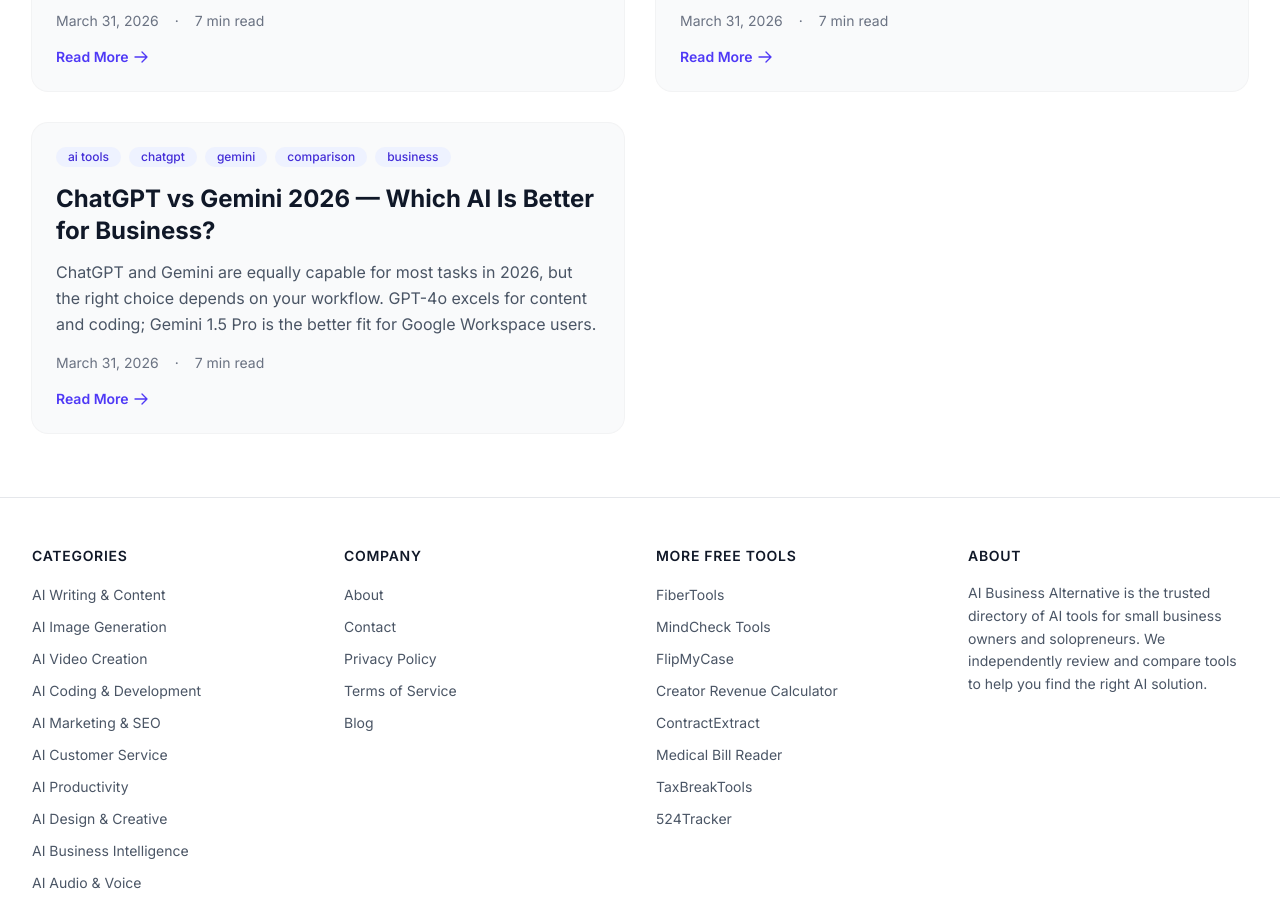
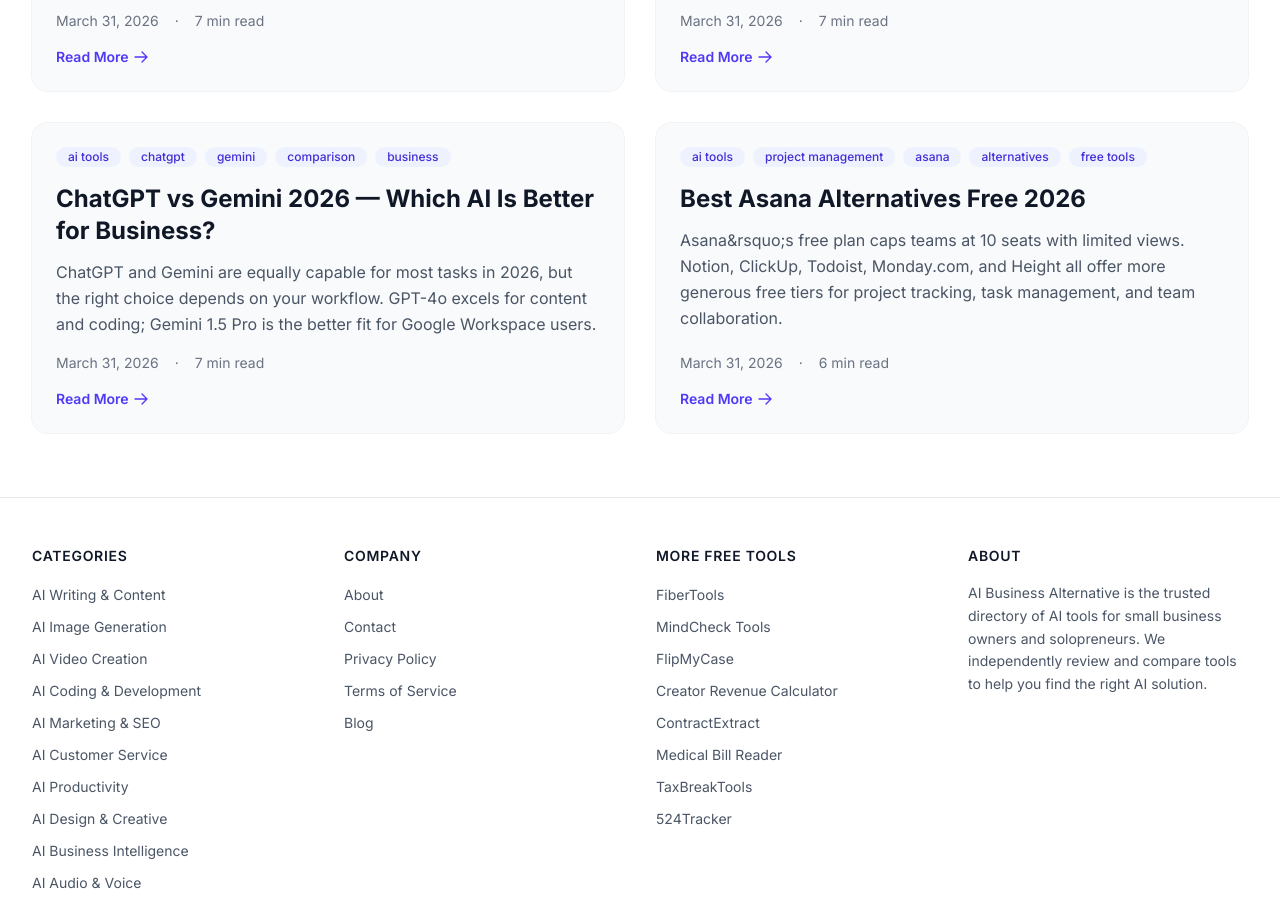
Before and after one commit to raiderj77/aibusinessalternative, a Next.js app: page /blog in a window 1280 px wide. Shown: the part 4560-5467 px from the top of the page. Built offline with nearby package versions, Linux system fonts and the light colour scheme.

Commit message:
feat: add asana-alternatives-free-2026 (score 75)

```diff
--- a/src/data/blog.ts
+++ b/src/data/blog.ts
@@ -2350,6 +2350,109 @@
 <div class="cta-box">
 <p><strong>Continue Your Research:</strong> For another perspective, read our comparison of <a href="/blog/chatgpt-vs-claude-2026">ChatGPT vs Claude in 2026</a>, or explore a wider field in our guide to <a href="/blog/chatgpt-alternatives-business-2026">business AI alternatives for 2026</a>. You can test Gemini&apos;s capabilities directly at <a href="https://gemini.google.com" rel="noopener noreferrer" target="_blank">gemini.google.com</a>.</p>
 </div>`
+  },
+  {
+    slug: 'asana-alternatives-free-2026',
+    title: 'Best Asana Alternatives Free 2026',
+    excerpt:
+      'Asana&rsquo;s free plan caps teams at 10 seats with limited views. Notion, ClickUp, Todoist, Monday.com, and Height all offer more generous free tiers for project tracking, task management, and team collaboration.',
+    publishedAt: '2026-03-31',
+    updatedAt: '2026-03-31',
+    readTime: '6 min read',
+    tags: ['ai-tools', 'project-management', 'asana', 'alternatives', 'free-tools'],
+    content: `
+<p>Choosing the right project management tool is critical for team productivity, but budget constraints often lead organizations to seek robust free plans. Asana&apos;s free tier is a capable entry point, but its limitations in views, automation, and team size can prompt a search for alternatives. Asana&rsquo;s free plan limits teams to 10 seats with basic task views. In 2026, Notion, ClickUp, Todoist, Monday.</p>
+
+<h2>What Asana Offers and Where Free Plans Fall Short</h2>
+<p>Asana&apos;s free plan provides a solid foundation for basic task and project management. It supports up to 15 collaborators, offers list, board, and calendar views, and allows for unlimited tasks and projects. However, its free tier lacks timeline views, advanced reporting, custom fields, and meaningful workflow automation. The 15-user cap can be restrictive for growing teams or organizations that need to involve occasional stakeholders. Furthermore, access to portfolio management and admin controls are reserved for paid tiers. For teams that require more granular automation, multiple viewing methodologies, or a higher user limit, these constraints make exploring other free options a necessary step.</p>
+
+<h2>Best Free Asana Alternatives in 2026</h2>
+<h3>Notion (free)</h3>
+<p>Notion&apos;s free plan is less a traditional project management tool and more a unified workspace. It excels for small teams that value deep customization and integrated documentation. You can build task databases with board, table, and list views, and connect them to wikis and notes. The free plan offers unlimited blocks for individuals and a 5 MB file upload limit, with guest collaborators available. Its flexibility is its strength, though it requires more initial setup than purpose-built tools.</p>
+
+<h3>ClickUp (free)</h3>
+<p>ClickUp&apos;s free forever plan is notably feature-rich, challenging many paid competitors. It includes unlimited tasks and members, multiple views (list, board, calendar), and 100 MB of storage. It offers native goals, sprint management for agile teams, and even limited automation. The main constraints are the 100 uses of its &ldquo;Custom Fields&rdquo; feature and the limit of five &ldquo;Spaces&rdquo; (workspaces). For teams seeking high functionality without cost, ClickUp is a leading contender.</p>
+
+<h3>Todoist (free)</h3>
+<p>Todoist is the premier alternative for individuals and small teams focused purely on task management. Its clean interface and natural language input make capturing tasks effortless. The free plan supports 5 active projects, 5 collaborators per project, and a 5 MB file upload limit. It lacks board views and advanced integrations on the free tier, but for straightforward, list-based productivity across web and mobile, it remains exceptionally reliable and fast.</p>
+
+<h3>Monday.com (free tier)</h3>
+<p>Monday.com offers a free plan tailored for up to two users, making it suitable for freelancers or very small teams. It provides unlimited boards, over 200 templates, and includes the column, kanban, and form views. You also get 500 MB of storage. The two-seat limit is its primary restriction, but for those it covers, it delivers a visually intuitive and capable platform for managing workflows without immediate investment.</p>
+
+<h3>Height (free)</h3>
+<p>Height is a newer entrant that combines chat, tasks, and automation in one interface. Its free plan supports up to 10 users with unlimited tasks and includes table, list, board, and calendar views. It offers 100 automation runs per month and 1 GB of storage. Height&apos;s modern design and integrated collaboration features make it a compelling option for startups and tech-savvy teams looking for a consolidated tool.</p>
+
+<h2>Free Project Management: Feature Comparison</h2>
+<table>
+<thead>
+<tr>
+<th>Tool</th>
+<th>Free Tasks/Projects</th>
+<th>Automations</th>
+<th>Views</th>
+<th>Best For</th>
+</tr>
+</thead>
+<tbody>
+<tr>
+<td><strong>Asana</strong></td>
+<td>Unlimited</td>
+<td>Basic rules only</td>
+<td>List, Board, Calendar</td>
+<td>Small teams needing simple structure</td>
+</tr>
+<tr>
+<td><strong>ClickUp</strong></td>
+<td>Unlimited</td>
+<td>100/month</td>
+<td>List, Board, Calendar, Box, Gantt</td>
+<td>Feature-maximizing teams</td>
+</tr>
+<tr>
+<td><strong>Notion</strong></td>
+<td>Unlimited (blocks)</td>
+<td>No</td>
+<td>Table, Board, List, Calendar, Gallery</td>
+<td>Customizable workspaces & docs</td>
+</tr>
+<tr>
+<td><strong>Todoist</strong></td>
+<td>5 active projects</td>
+<td>No</td>
+<td>List</td>
+<td>Individual & simple shared task lists</td>
+</tr>
+<tr>
+<td><strong>Monday.com</strong></td>
+<td>Unlimited boards</td>
+<td>No</td>
+<td>Kanban, Timeline, Chart, Calendar</td>
+<td>Freelancers & 2-person teams</td>
+</tr>
+<tr>
+<td><strong>Height</strong></td>
+<td>Unlimited</td>
+<td>100 runs/month</td>
+<td>Table, List, Board, Calendar</td>
+<td>Small collaborative teams</td>
+</tr>
+</tbody>
+</table>
+
+<h2>Asana vs Trello vs Notion &mdash; Choosing Your Tool</h2>
+<p>The clearest way to differentiate these three tools is by complexity preference. Asana is a purpose-built project management tool with a steeper learning curve but more structured workflow tracking. Trello is the simplest of the three &mdash; visual, card-based, minimal setup. Notion sits between them as a flexible workspace that handles project management alongside notes, wikis, and databases, but requires configuration time that dedicated PM tools do not. Teams that want a tool that &ldquo;just works&rdquo; for task tracking typically prefer Asana or Trello. Teams that want their PM tool to also serve as a company wiki and knowledge base often choose Notion. For solo founders and small teams where everyone wears multiple hats, Notion&rsquo;s flexibility often wins. For larger teams with defined workflows, Asana&rsquo;s structure prevents tasks from falling through cracks.</p>
+<p>One factor often overlooked: migration cost. Switching PM tools is disruptive. If your team is already using Trello and hitting limits, the Trello alternatives above are easier to migrate to than Asana or Notion, because the mental model (boards and cards) carries over. If you are starting fresh, test two tools for two weeks with a real project before committing to any free plan.</p>
+<p>Selecting between these paradigms depends on your workflow. Asana provides balanced structure with tasks, subtasks, and a clear hierarchy. Trello (which has a robust free plan) uses the Kanban board metaphor&mdash;ideal for visual pipeline management but less suited for complex task details or multiple views without upgrades. Notion rejects rigid templates, offering building blocks to create a tailored system; it is powerful for those willing to configure it but can feel unstructured. If your process is linear and stage-based, Trello or Asana may fit. If your work involves deep research, linked documents, and adaptable databases, Notion is superior. For a middle ground with extensive built-in features, <a href="https://clickup.com" rel="noopener noreferrer" target="_blank">ClickUp</a> often emerges as the most comprehensive free solution.</p>
+
+<h2>FAQ</h2>
+<h3>Can I use these free tools for client work?</h3>
+<p>Yes, most free plans allow you to manage client projects. However, check limits on guest access and sharing. Tools like ClickUp and Height include guest permissions, while Notion allows you to share pages publicly. Be mindful of file storage limits when sharing large assets.</p>
+
+<h3>What is the biggest limitation of free plans?</h3>
+<p>The most common constraints are user caps, restricted views (like Gantt charts), and limited automation or integrations. Storage space and file upload sizes are also typically reduced. For advanced analytics, admin controls, and priority support, a paid upgrade is necessary.</p>
+
+<h3>Is it difficult to migrate from Asana to another tool?</h3>
+<p>Most popular project management tools offer import utilities specifically for Asana data. The process typically involves exporting your Asana projects to a CSV file and then uploading them to the new platform. While basic task data transfers well, custom fields and complex dependencies may require manual adjustment. For further options, see our guide on <a href="/blog/trello-alternatives-free-2026">Trello alternatives</a>. For teams also evaluating AI productivity aids, our review of <a href="/blog/chatgpt-alternatives-business-2026">business AI tools</a> may be useful.</p>`
   }
 ];
 
```
